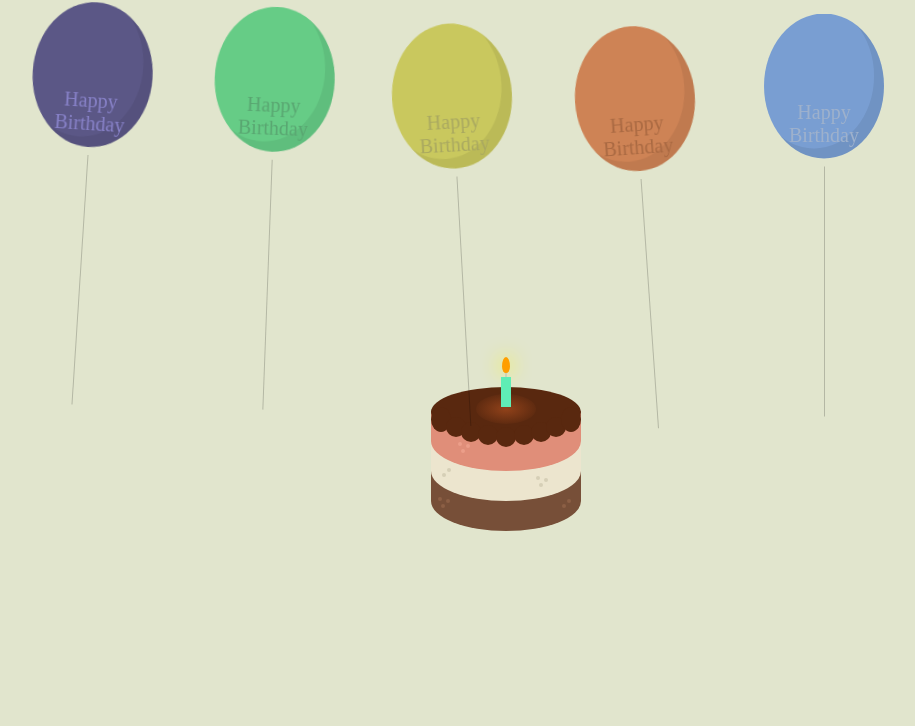
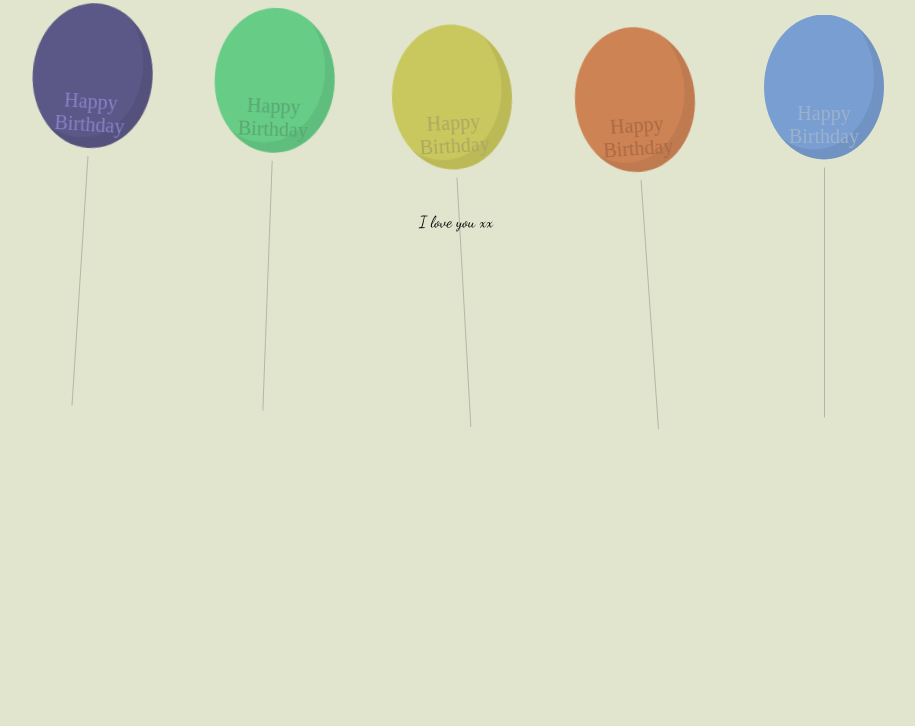
Before and after one commit to EoinGoslin/birthdayWebsite, a plain HTML site: page index.html in a window 1280 px wide. Shown: the part 74-800 px from the top of the page, without its empty margins (184-1099 px from the left). Drawn offline with Linux system fonts and the light colour scheme.

Commit message:
adding google font

```diff
--- a/index.css
+++ b/index.css
@@ -1,4 +1,7 @@
 body { margin:20px; background:hsl(70, 31%, 85%); text-align:center; }
+h1, p{
+  font-family: 'Dancing Script', cursive;
+}
 
 .balloon {
   display:inline-block;
@@ -54,229 +57,3 @@ body { margin:20px; background:hsl(70, 31%, 85%); text-align:center; }
 
 .balloon:nth-child(5){ background:hsl(23,55%,57%); animation-duration:5s; }
 .balloon:nth-child(5):before { color:hsl(23,44%,46%);  }
-
-/* Cake Base */
-
-.cake-body{
-  position: absolute;
-  top: 60%;
-  left: 50%;
-  margin: -25px 0 0 -25px; /* apply negative top and left margins to truly center the element */
-}
-.layer{
-  display:block;
-  background:#FFA177;
-  height:50px;
-  width:150px;
-  border-bottom-right-radius: 50%;
-  border-bottom-left-radius: 50%;
-  position:absolute;
-}
-
-.f1{
-  top:90px;
-  background:#774F38;
-  height:60px;
-}
-.f2{
-  top:60px;
-  background:#ECE5CE;
-  height:60px;
-}
-.f3{
-  top:30px;
-  background:#E08E79;
-  height:60px;
-}
-.f4{
-  border-top-right-radius: 50%;
-  border-top-left-radius: 50%;
-  background:#59280F;
-  top:6px;
-}
-
-/* Cake Spots */
-
-.spot-group{
-  display:block;
-  height:14px;
-  width:14px;
-  position:absolute;
-}
-.spot{
-  display:block;
-  height:4px;
-  width:4px;
-  border-radius: 50%;
-  position:absolute;
-}
-.f1 .spot{
-  background:#8C5F45;
-}
-.f2 .spot{
-  background:#D6CFB6;
-}
-.f3 .spot{
-  background:#EB9E8A;
-}
-.sg1{
-  bottom:20px;
-  left:5px;
-}
-.s1{
-  top:2px;
-  left:10px;
-}
-.s2{
-  top:7px;
-  left:5px;
-}
-.s3{
-  left:2px;
-}
-.sg1{
-  bottom:20px;
-  left:5px;
-}
-.sg2{
-  bottom:20px;
-  right:10px;
-}
-.sg3{
-  bottom:21px;
-  left:6px;
-}
-.sg4{
-  bottom:11px;
-  right:33px;
-}
-.sg5{
-  bottom:15px;
-  left:25px;
-}
-.sg6{
-  bottom:20px;
-  right:10px;
-}
-/* Icing */
-
-.icing{
-  display:block;
-  height:50px;
-  width:150px;
-  border-radius: 50%;
-  background:#59280F;
-  background-image: -webkit-gradient( linear, left bottom, left top, color-stop(0.29, #59280F), color-stop(0.8, #692F12));
-  position:absolute;
-  top:0px;
-  z-index:2;
-}
-
-/* Icing Drips */
-
-.drip-ctn{
-  position:absolute
-  top:0;
-  z-index:1;
-}
-.drip{
-display:block;
-height:20px;
-width:20px;
-border-radius: 50%;
-background:#59280F;
-position:absolute;
-}
-.d1{
-height:25px;
-top:20px;
-}
-.d2{
-top:30px;
-left:15px
-}
-.d3{
-top:35px;
-left:30px
-}
-.d4{
-top:38px;
-left:47px
-}
-.d5{
-top:40px;
-left:65px;
-}
-.d6{
-top:38px;
-right:47px
-}
-.d7{
-top:35px;
-right:30px
-}
-.d8{
-top:30px;
-right:15px
-}
-.d9{
-height:25px;
-top:20px;
-right:0px;
-}
-
-/* Candles */
-
-.candle-ctn{
-display:block;
-width:150px;
-height:80px;
-position:absolute;
-top:-30px;
-z-index:3;
-}
-.candle{
-position:absolute;
-top:20px;
-left:70px;
-}
-.c-base{
-display:block;
-height:30px;
-width:10px;
-background:#5FEDB5;
-position:absolute;
-z-index:2;
-}
-.wick{
-display: block;
-width: 2px;
-height: 6px;
-background: #ccc;
-position: absolute;
-top: -5px;
-left: 4px;
-}
-.flame{
-display:block;
-height:16px;
-width:8px;
- border-radius: 50%  50%  50%  50%  / 60%   60%   40%  40%;
-background:#FF9E00;
-position:absolute;
-top:-20px;
-left:1px;
-box-shadow: 0px 0px 20px yellow;
-}
-.highlight{
-display:block;
-height:30px;
-width:60px;
-background:#333;
-border-radius:50%;
-position:absolute;
-top:17px;
-left:-25px;
-background: -webkit-radial-gradient(center, ellipse cover, rgba(145,66,26,1) 0%,rgba(105,47,18,0) 80%);
-z-index:1;
-}
--- a/index.html
+++ b/index.html
@@ -2,6 +2,8 @@
 <html>
     <head>
         <link rel="stylesheet" href="index.css">
+        <link rel="preconnect" href="https://fonts.gstatic.com">
+        <link href="https://fonts.googleapis.com/css2?family=Dancing+Script:wght@400;700&display=swap" rel="stylesheet">
         <title>Happy Birthday Aideen</title>
         <src
     </head>
@@ -12,64 +14,8 @@
         <div class="balloon"></div>
         <div class="balloon"></div>
         <div class="balloon"></div>
-
-        <br>
         <div>
-            <!-- <p>I love you xx</p> -->
+            <p>I love you xx</p>
         </div>
-        <div class="cake-container">
-        <div class="cake-body">
-            <div class="layer f1">
-                <div class="spot-group sg1">
-                    <div class="spot s1"></div>
-                    <div class="spot s2"></div>
-                    <div class="spot s3"></div>
-                </div>
-                <div class="spot-group sg2">
-                    <div class="spot s1"></div>
-                    <div class="spot s2"></div>
-                </div>
-            </div>
-            <div class="layer f2">
-                <div class="spot-group sg3">
-                    <div class="spot s1"></div>
-                    <div class="spot s2"></div>
-                </div>
-                <div class="spot-group sg4">
-                    <div class="spot s1"></div>
-                    <div class="spot s2"></div>
-                    <div class="spot s3"></div>
-                </div>
-            </div>
-            <div class="layer f3">
-                <div class="spot-group sg5">
-                    <div class="spot s1"></div>
-                    <div class="spot s2"></div>
-                    <div class="spot s3"></div>
-                </div>
-            </div>
-            <div class="layer f4">
-              <div class="drip-ctn">
-                <div class="drip d1"></div>
-                <div class="drip d2"></div>
-                <div class="drip d3"></div>
-                <div class="drip d4"></div>
-                <div class="drip d5"></div>
-                <div class="drip d6"></div>
-                <div class="drip d7"></div>
-                <div class="drip d8"></div>
-                <div class="drip d9"></div>
-              <div>
-            </div>
-            <div class="candle-ctn">
-                <div class="candle c1">
-                  <div class="c-base"></div>
-                  <div class="wick"></div>
-                  <div class="flame"></div>
-                  <div class="highlight"></div>
-                </div>
-            </div>
-        </div>
-    </div>
     </body>
 </html>
```
